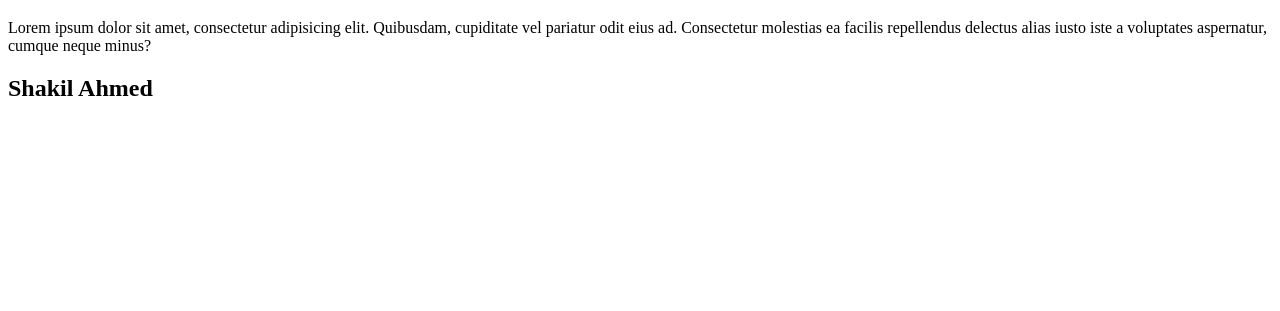
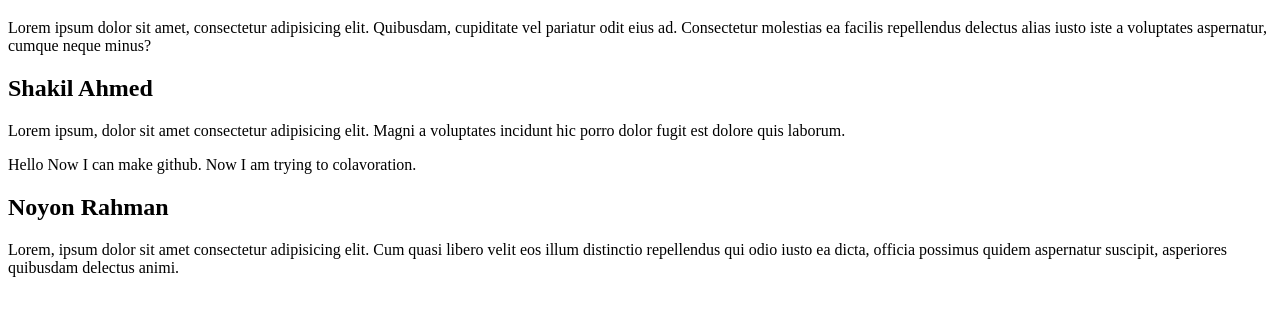
Before and after one commit to codermdshakil/git-colaboration, a plain HTML site: page index.html in a window 1280 px wide. Shown: the part 61-372 px from the top of the page. Drawn offline with Linux system fonts and the light colour scheme.

Commit message:
added some text

```diff
--- a/index.html
+++ b/index.html
@@ -12,9 +12,12 @@
     <div class="blogs">
         <div class="shakil">
             <h2>Shakil Ahmed</h2>
-
+            <p>Lorem ipsum, dolor sit amet consectetur adipisicing elit. Magni a voluptates incidunt hic porro dolor fugit est dolore quis laborum.</p>
+            <p>Hello Now I can make github. Now I am trying to colavoration.</p>
         </div>
         <div class="noyon">
+            <h2>Noyon Rahman</h2>
+            <p>Lorem, ipsum dolor sit amet consectetur adipisicing elit. Cum quasi libero velit eos illum distinctio repellendus qui odio iusto ea dicta, officia possimus quidem aspernatur suscipit, asperiores quibusdam delectus animi.</p>
 
         </div>
     </div>
```
